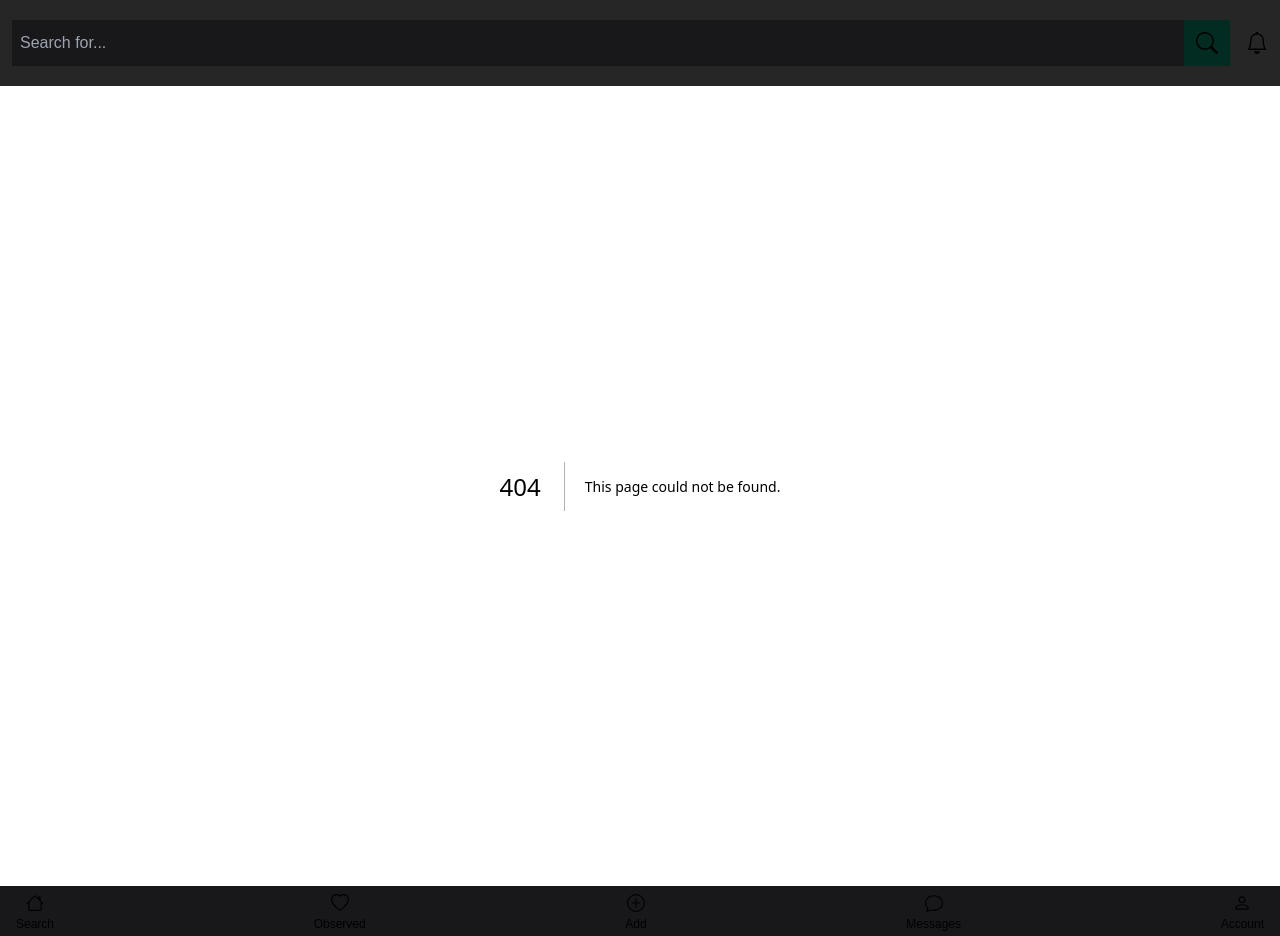
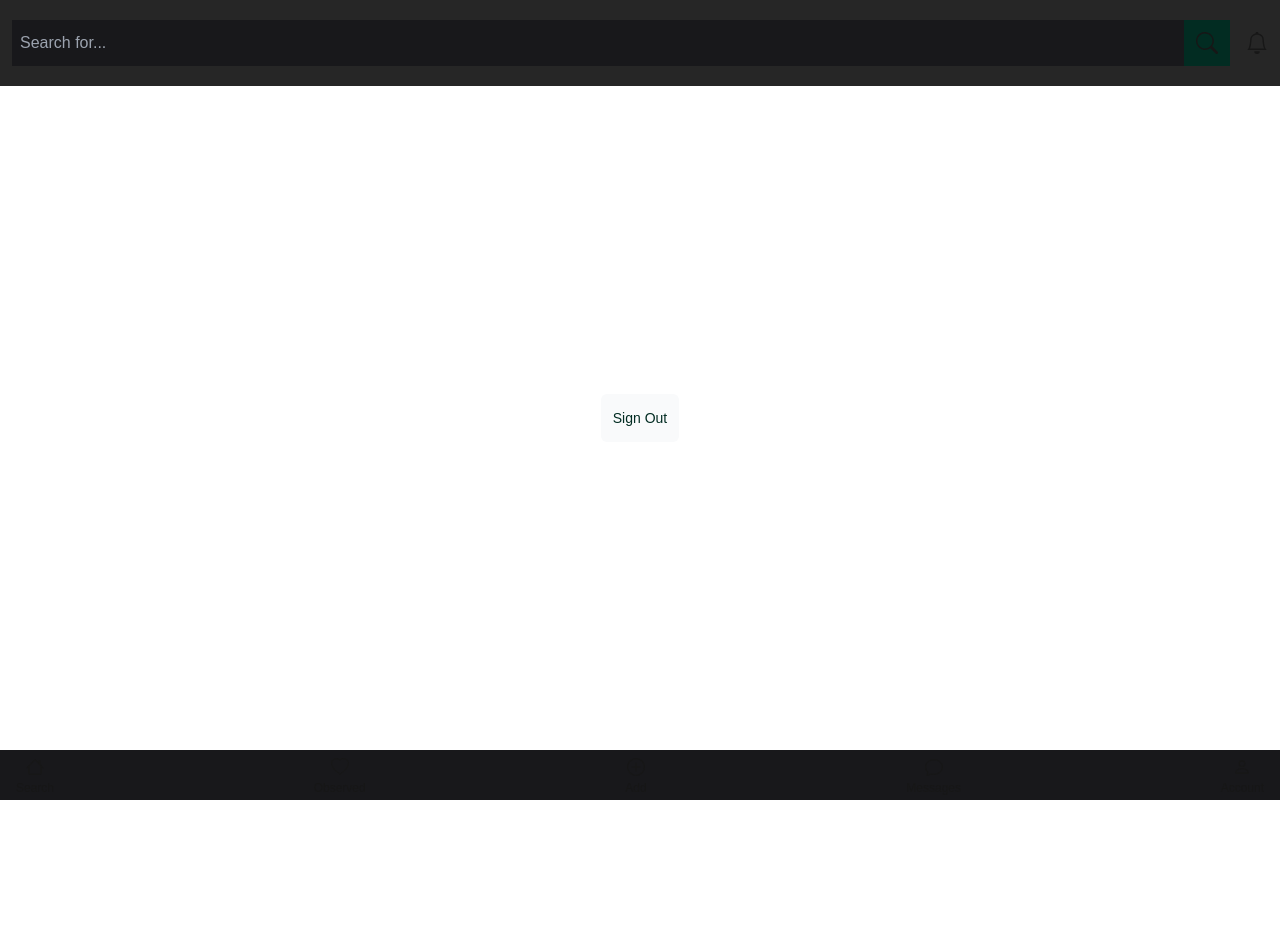
Before and after one commit to Serp-ent/olx_clone, a Next.js app: page /logout in a window 1280 px wide. Before the commit this address had no page. After the commit the page ends 800 px from the top, so only its background shows below. Built offline with nearby package versions, Linux system fonts and the light colour scheme.

Commit message:
Add login/logout functionality

```diff
--- a/package.json
+++ b/package.json
@@ -12,6 +12,7 @@
   "dependencies": {
     "@prisma/client": "^5.19.1",
     "next": "14.2.13",
+    "next-auth": "^5.0.0-beta.21",
     "react": "^18",
     "react-dom": "^18",
     "react-icons": "^5.3.0",
--- /dev/null
+++ b/src/app/auth.config.ts
@@ -0,0 +1,23 @@
+import type { NextAuthConfig } from 'next-auth';
+
+export const authConfig = {
+  debug: true,
+  pages: {
+    signIn: '/login',
+    signOut: '/logout',
+  },
+  callbacks: {
+    authorized({ auth, request: { nextUrl } }) {
+      const isLoggedIn = !!auth?.user;
+      const isOnDashboard = nextUrl.pathname.startsWith('/dashboard');
+      if (isOnDashboard) {
+        if (isLoggedIn) return true;
+        return false; // Redirect unauthenticated users to login page
+      } else if (isLoggedIn) {
+        return Response.redirect(new URL('/dashboard', nextUrl));
+      }
+      return true;
+    },
+  },
+  providers: [], // Add providers with an empty array for now
+} satisfies NextAuthConfig;
--- /dev/null
+++ b/src/app/auth.ts
@@ -0,0 +1,37 @@
+import NextAuth from 'next-auth';
+import { authConfig } from './auth.config';
+import Credentials from 'next-auth/providers/credentials';
+import prisma from './lib/prisma';
+import { User } from '@prisma/client';
+
+// TODO: there should be only one prisma client for whole application
+async function getUser(email: string): Promise<User | undefined> {
+  try {
+    const user = await prisma.user.findUnique({ where: { email } });
+    return user ? user : undefined;
+  } catch (error) {
+    console.error('Failed to fetch user:', error);
+    throw new Error('Failed to fetch user.');
+  }
+}
+
+export const { auth, signIn, signOut } = NextAuth({
+  ...authConfig,
+  providers: [
+    Credentials({
+      async authorize(credentials) {
+        const email = credentials.email as string;
+        const password = credentials.password as string;
+        const user = await getUser(email);
+        if (!user) return null;
+
+        const passwordMatch = password === user.password;
+        if (passwordMatch) {
+          return user;
+        }
+
+        return null;
+      },
+    })
+  ]
+});
--- /dev/null
+++ b/src/app/lib/actions.ts
@@ -0,0 +1,24 @@
+'use server';
+
+import { AuthError } from "next-auth";
+import { signIn } from "../auth";
+
+export async function authenticate(
+  prevState: string | undefined,
+  formData: FormData,
+) {
+  try {
+    const perms = Object.fromEntries(formData.entries());
+    await signIn('credentials', { ...perms, redirect: true, redirectTo: '/' });
+  } catch (error) {
+    if (error instanceof AuthError) {
+      switch (error.type) {
+        case 'CredentialsSignin':
+          return 'Invalid credentials.';
+        default:
+          return 'Something went wrong.';
+      }
+    }
+    throw error;
+  }
+}
--- /dev/null
+++ b/src/app/login/login-form.tsx
@@ -0,0 +1,33 @@
+'use client';
+
+import { authenticate } from "../lib/actions";
+import { useFormState } from "react-dom";
+
+export default function LoginForm() {
+  const [errorMessage, formAction, isPending] = useFormState(
+    authenticate, undefined,
+  );
+
+  return (
+    <form
+      className="flex flex-col gap-2 text-emerald-950"
+      action={formAction}
+    >
+      <input name="email" />
+      <input name="password" />
+      <button
+        type="submit"
+        className="px-2 py-1 bg-emerald-950 text-white"
+        aria-disabled={isPending}
+      >
+        Log in
+      </button>
+
+      {errorMessage && (
+        <>
+          <p className="text-sm text-red-500">{errorMessage}</p>
+        </>
+      )}
+    </form>
+  );
+}
--- /dev/null
+++ b/src/app/login/page.tsx
@@ -0,0 +1,9 @@
+import LoginForm from "./login-form";
+
+export default function LoginPage() {
+  return (
+    <main className="grid place-content-center">
+      <LoginForm />
+    </main>
+  );
+}
--- /dev/null
+++ b/src/app/logout/page.tsx
@@ -0,0 +1,19 @@
+import { signOut } from "../auth";
+
+export default function LogoutPage() {
+  return (
+    <main className="grid place-content-center">
+      <form
+        action={async () => {
+          'use server';
+          await signOut({ redirect: true, redirectTo: "/" });
+        }}
+      >
+        <button className="text-emerald-950 flex h-[48px] grow items-center justify-center gap-2 rounded-md bg-gray-50 p-3 text-sm font-medium hover:bg-sky-100 hover:text-blue-600 md:flex-none md:justify-start md:p-2 md:px-3">
+          Sign Out
+        </button>
+      </form>
+    </main>
+  );
+
+}
--- /dev/null
+++ b/src/app/middleware.ts
@@ -0,0 +1,9 @@
+import NextAuth from 'next-auth';
+import { authConfig } from './auth.config';
+
+export default NextAuth(authConfig).auth;
+
+export const config = {
+  // https://nextjs.org/docs/app/building-your-application/routing/middleware#matcher
+  matcher: ['/((?!api|_next/static|_next/image|.*\\.png$).*)'],
+};
```
Also changed, not shown: 1 other file (tests, documents, lock files or other folders).
